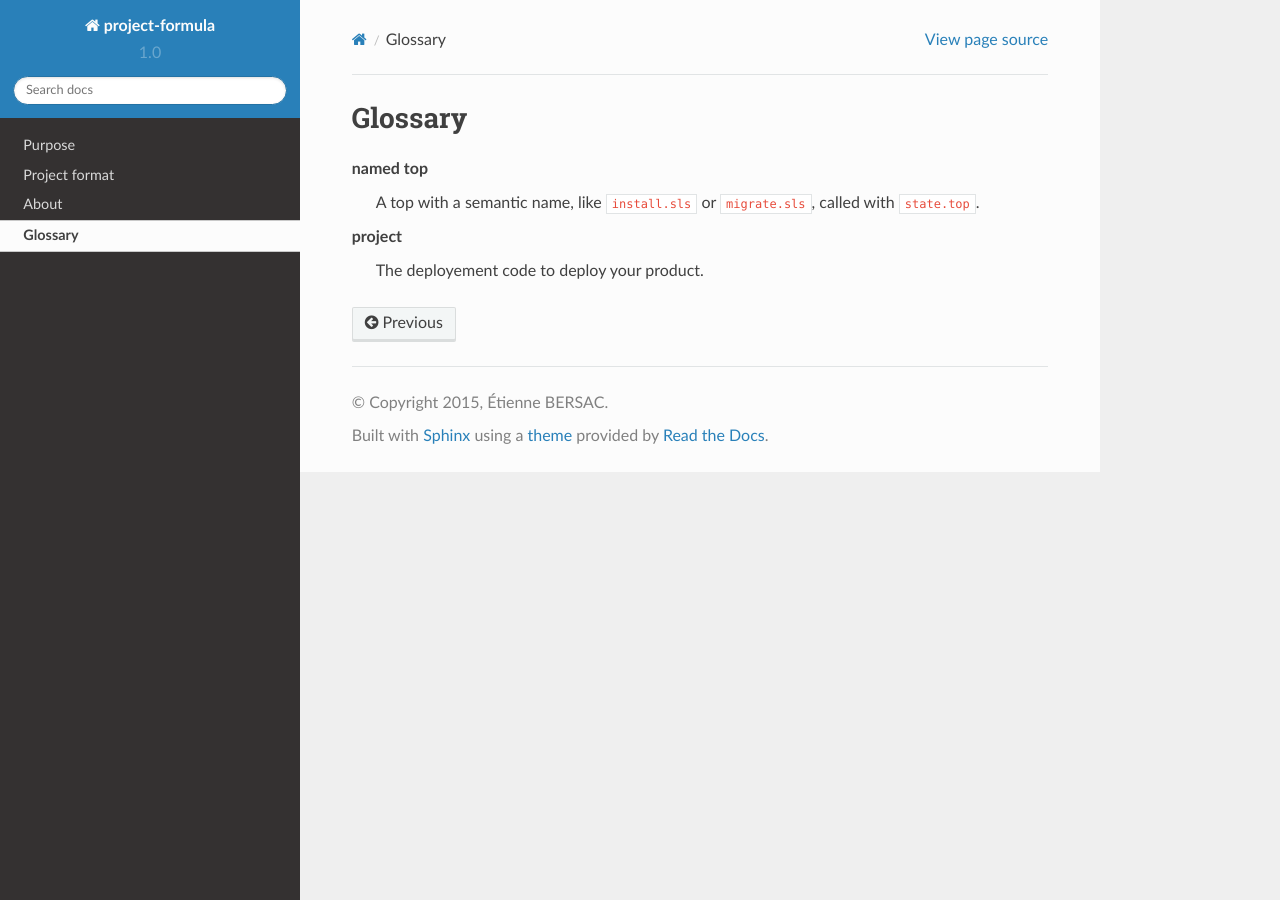
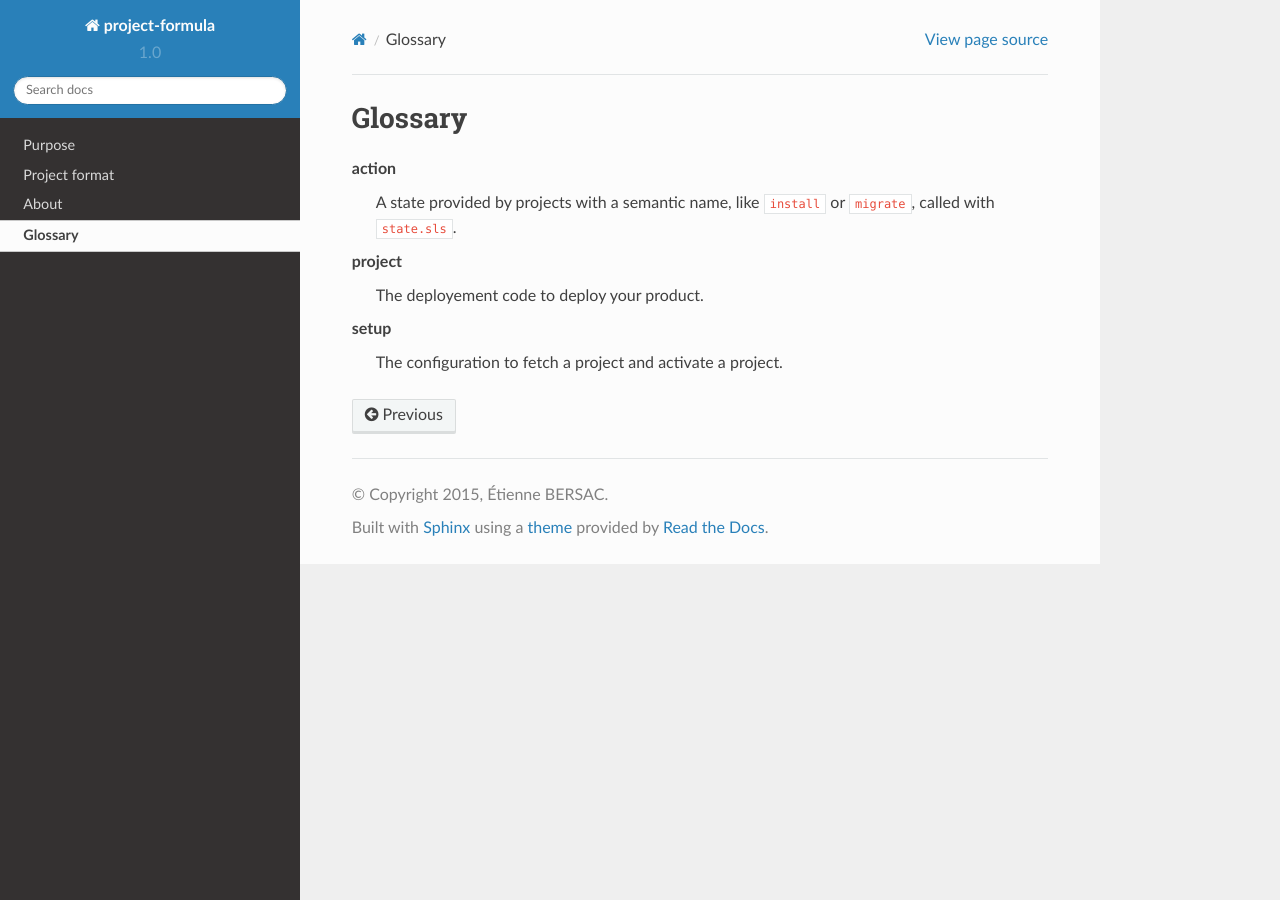
Before and after one commit to novafloss/minions-formula, a Sphinx documentation site: the page built from docs/source/glossary.rst, in a window 1280 px wide. Built offline with Sphinx 7.4.7 and the Read the Docs theme 2.0.0, drawn with Linux system fonts in a browser that asks for light colours.

Commit message:
Drop named top in favor of state.sls

```diff
--- a/docs/source/format.rst
+++ b/docs/source/format.rst
@@ -34,6 +34,5 @@ final pillar_roots will contains::
 ``states`` directory
 ====================
 
-Is a regular formula directory, containing :term:`named tops <named top>`. tops
-includes state files. In the sample, ``install.sls`` is a named top
-implementing the ``install`` deployment command.
+Is a regular formula directory, containing :term:`action <actions>`. In the
+sample, ``install.sls`` implements the ``install` action.
--- a/docs/source/glossary.rst
+++ b/docs/source/glossary.rst
@@ -5,9 +5,12 @@
 .. glossary::
    :sorted:
 
-   named top
-     A top with a semantic name, like ``install.sls`` or ``migrate.sls``,
-     called with ``state.top``.
+   action
+     A state provided by projects with a semantic name, like ``install`` or
+     ``migrate``, called with ``state.sls``.
 
    project
       The deployement code to deploy your product.
+
+   setup
+      The configuration to fetch a project and activate a project.
```
Also changed, not shown: 1 other file.
